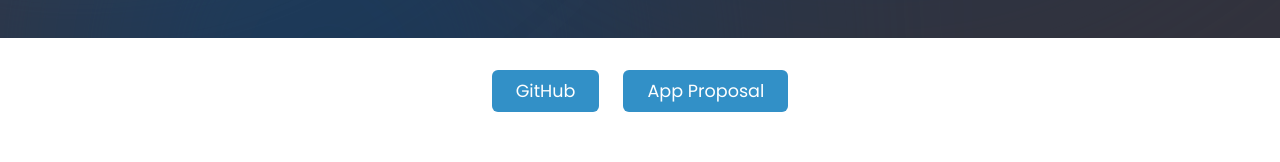
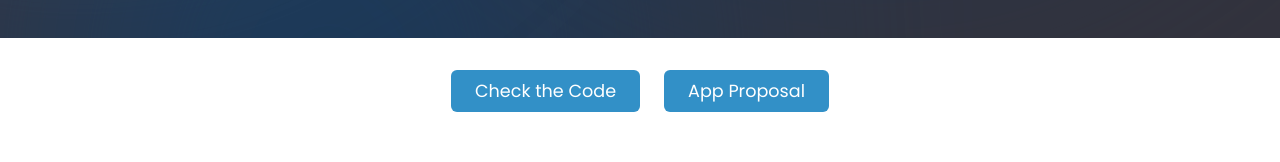
Before and after one commit to gabrielgimenes92/gabrielgimenes92.github.io, a Next.js app: page /projects/everypage in a window 1280 px wide. Shown: the part 372-534 px from the top of the page. Built offline with nearby package versions, Linux system fonts and the light colour scheme.

Commit message:
Changes github button on everypage and billy projects to Check the Code

```diff
--- a/src/app/projects/billy/page.js
+++ b/src/app/projects/billy/page.js
@@ -24,7 +24,7 @@ const page = () => {
 
   let buttons = [
     {
-      text: 'GitHub',
+      text: 'Check the Code',
       href: 'https://github.com/mercury-squad',
     },
     {
--- a/src/app/projects/everypage/page.js
+++ b/src/app/projects/everypage/page.js
@@ -22,7 +22,7 @@ const page = () => {
 
   let buttons = [
     {
-      text: 'GitHub',
+      text: 'Check the Code',
       href: 'https://github.com/orgs/Team-Ditto/repositories',
     },
     {
```
